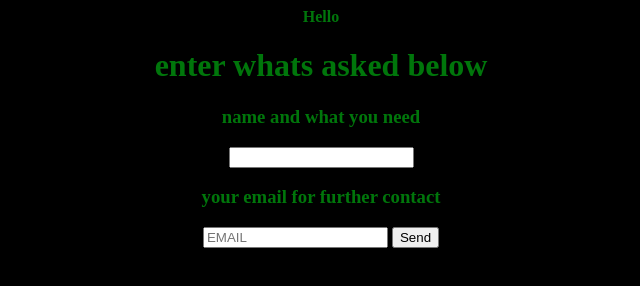
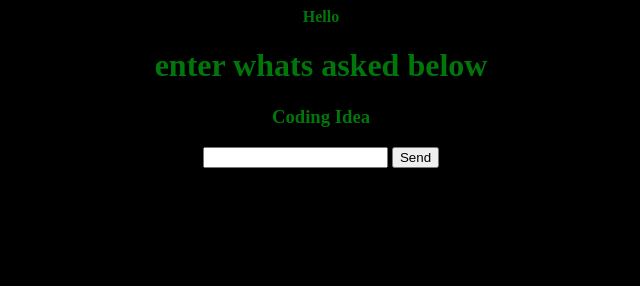
Before and after one commit to allenb98/2tor, a plain HTML site: page index.htm in a window 1280 px wide. Shown: the whole page, without its empty margins (319-959 px from the left). Drawn offline with Linux system fonts and the light colour scheme.

Commit message:
Update index.htm

```diff
--- a/index.htm
+++ b/index.htm
@@ -26,10 +26,8 @@
 
 <div id="email">
 <form action="https://formsubmit.co/20de147d2f59aaf1936a9f4584caa19e " method="POST">
-	<h3>name and what you need</h3>
+	<h3>Coding Idea</h3>
      <input type="text" name="name" required>
-     <h3>your email for further contact</h3>
-     <input type="email" name="email" placeholder="EMAIL" required>
      <button type="submit">Send</button>
 </form>
 </div>
```
